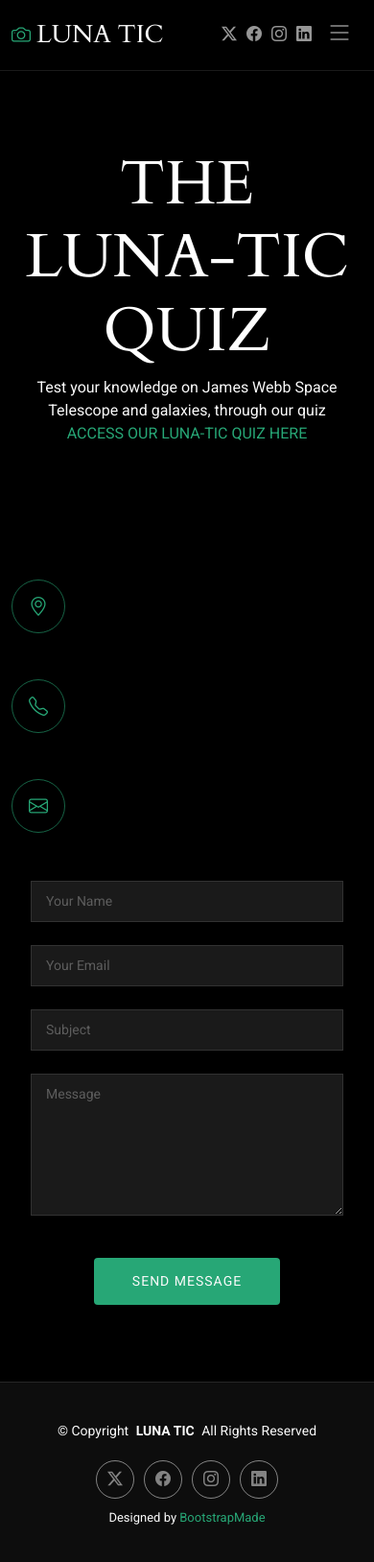
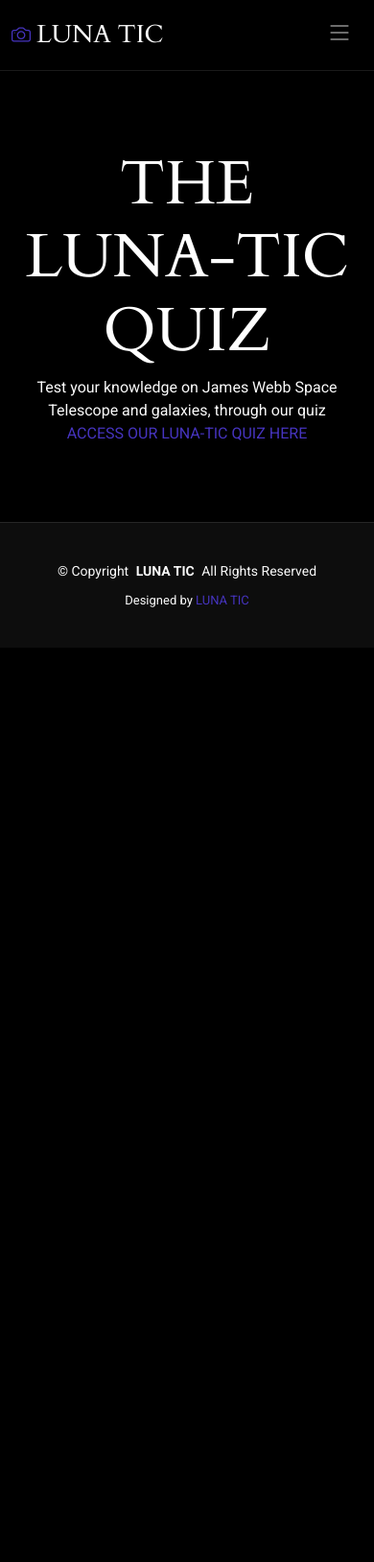
Before and after one commit to krishna138hub/luna-tic, a plain HTML site: page contact.html in a window 390 px wide. Shown: the whole page at 96% size. After the commit the page ends 844 px from the top, so only its background shows below. Drawn offline with Linux system fonts and the light colour scheme.

Commit message:
modified

```diff
--- a/assets/css/main.css
+++ b/assets/css/main.css
@@ -22,7 +22,7 @@
   --background-color: #000000; /* Background color for the entire website, including individual sections */
   --default-color: #fafafa; /* Default color used for the majority of the text content across the entire website */
   --heading-color: #ffffff; /* Color for headings, subheadings and title throughout the website */
-  --accent-color: #27a776; /* Accent color that represents your brand on the website. It's used for buttons, links, and other elements that need to stand out */
+  --accent-color: #4634BF; /* Accent color that represents your brand on the website. It's used for buttons, links, and other elements that need to stand out */
   --surface-color: #1a1a1a; /* The surface color is used as a background of boxed elements within sections, such as cards, icon boxes, or other elements that require a visual separation from the global background. */
   --contrast-color: #ffffff; /* Contrast color for text, ensuring readability against backgrounds of accent, heading, or default colors. */
 }
@@ -1398,3 +1398,8 @@ root {
   --surface-color: #1a1a1a; /* The surface color is used as a background of boxed elements within sections, such as cards, icon boxes, or other elements that require a visual separation from the global background. */
   --contrast-color: #ffffff; /* Contrast color for text, ensuring readability against backgrounds of accent, heading, or default colors. */
 }
+a {
+  color: var(--accent-color);
+  text-decoration: none;
+  transition: 0.3s;
+}
--- a/contact.html
+++ b/contact.html
@@ -72,10 +72,10 @@
 
 
       <div class="header-social-links">
-        <a href="#" class="twitter"><i class="bi bi-twitter-x"></i></a>
-        <a href="#" class="facebook"><i class="bi bi-facebook"></i></a>
-        <a href="#" class="instagram"><i class="bi bi-instagram"></i></a>
-        <a href="#" class="linkedin"><i class="bi bi-linkedin"></i></a>
+        <a href="#" class="twitter"><i class=""></i></a>
+        <a href="#" class="facebook"><i class=""></i></a>
+        <a href="#" class="instagram"><i class=""></i></a>
+        <a href="#" class="linkedin"><i class=""></i></a>
       </div>
 
     </div>
@@ -99,79 +99,7 @@
 
 
     <!-- Contact Section -->
-    <section id="contact" class="contact section">
 
-      <div class="container" data-aos="fade-up" data-aos-delay="100">
-
-        <div class="info-wrap" data-aos="fade-up" data-aos-delay="200">
-          <div class="row gy-5">
-
-            <div class="col-lg-4">
-              <div class="info-item d-flex align-items-center">
-                <i class="bi bi-geo-alt flex-shrink-0"></i>
-                <div>
-                  <h3></h3>
-                  <p></p>
-                </div>
-              </div>
-            </div><!-- End Info Item -->
-
-            <div class="col-lg-4">
-              <div class="info-item d-flex align-items-center">
-                <i class="bi bi-telephone flex-shrink-0"></i>
-                <div>
-                  <h3></h3>
-                  <p></p>
-                </div>
-              </div>
-            </div><!-- End Info Item -->
-
-            <div class="col-lg-4">
-              <div class="info-item d-flex align-items-center">
-                <i class="bi bi-envelope flex-shrink-0"></i>
-                <div>
-                  <h3></h3>
-                  <p></p>
-                </div>
-              </div>
-            </div><!-- End Info Item -->
-
-          </div>
-        </div>
-
-        <form action="forms/contact.php" method="post" class="php-email-form" data-aos="fade-up" data-aos-delay="300">
-          <div class="row gy-4">
-
-            <div class="col-md-6">
-              <input type="text" name="name" class="form-control" placeholder="Your Name" required="">
-            </div>
-
-            <div class="col-md-6 ">
-              <input type="email" class="form-control" name="email" placeholder="Your Email" required="">
-            </div>
-
-            <div class="col-md-12">
-              <input type="text" class="form-control" name="subject" placeholder="Subject" required="">
-            </div>
-
-            <div class="col-md-12">
-              <textarea class="form-control" name="message" rows="6" placeholder="Message" required=""></textarea>
-            </div>
-
-            <div class="col-md-12 text-center">
-              <div class="loading">Loading</div>
-              <div class="error-message"></div>
-              <div class="sent-message">Your message has been sent. Thank you!</div>
-
-              <button type="submit">Send Message</button>
-            </div>
-
-          </div>
-        </form><!-- End Contact Form -->
-
-      </div>
-
-    </section><!-- /Contact Section -->
 
   </main>
 
@@ -181,18 +109,18 @@
       <div class="copyright text-center ">
         <p>© <span>Copyright</span> <strong class="px-1 sitename">LUNA TIC</strong> <span>All Rights Reserved</span></p>
       </div>
-      <div class="social-links d-flex justify-content-center">
-        <a href=""><i class="bi bi-twitter-x"></i></a>
-        <a href=""><i class="bi bi-facebook"></i></a>
-        <a href=""><i class="bi bi-instagram"></i></a>
-        <a href=""><i class="bi bi-linkedin"></i></a>
+      <div class="">
+        <a href=""><i class=""></i></a>
+        <a href=""><i class=""></i></a>
+        <a href=""><i class=""></i></a>
+        <a href=""><i class=""></i></a>
       </div>
       <div class="credits">
         <!-- All the links in the footer should remain intact. -->
         <!-- You can delete the links only if you've purchased the pro version. -->
         <!-- Licensing information: https://bootstrapmade.com/license/ -->
         <!-- Purchase the pro version with working PHP/AJAX contact form: [buy-url] -->
-        Designed by <a href="https://bootstrapmade.com/">BootstrapMade</a>
+        Designed by <a href="">LUNA TIC</a>
       </div>
     </div>
 
```
Also changed, not shown: about.html (+9 -9 lines), gallery-single.html (+10 -10 lines), gallery-single2.html (+10 -10 lines), gallery-single3.html (+10 -10 lines), gallery-single4.html (+10 -10 lines), gallery-single5.html (+10 -10 lines), gallery-single6.html (+10 -10 lines), gallery-single7.html (+10 -10 lines), gallery-single8.html (+11 -11 lines), gallery.html (+9 -9 lines), index.html (+29 -29 lines).
